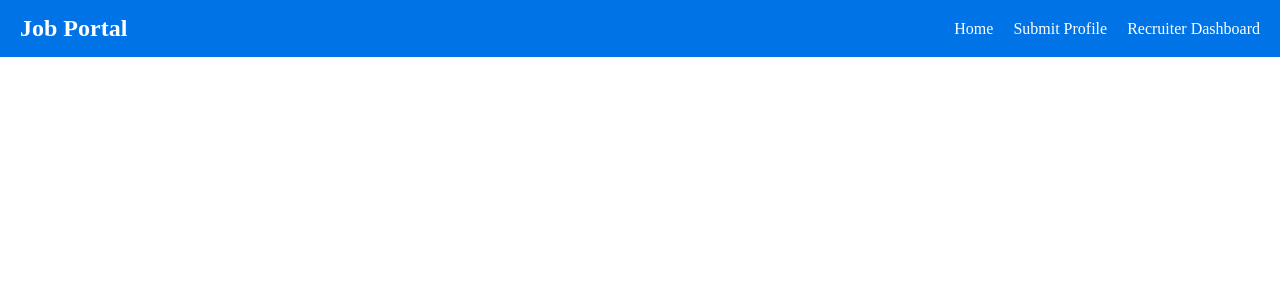
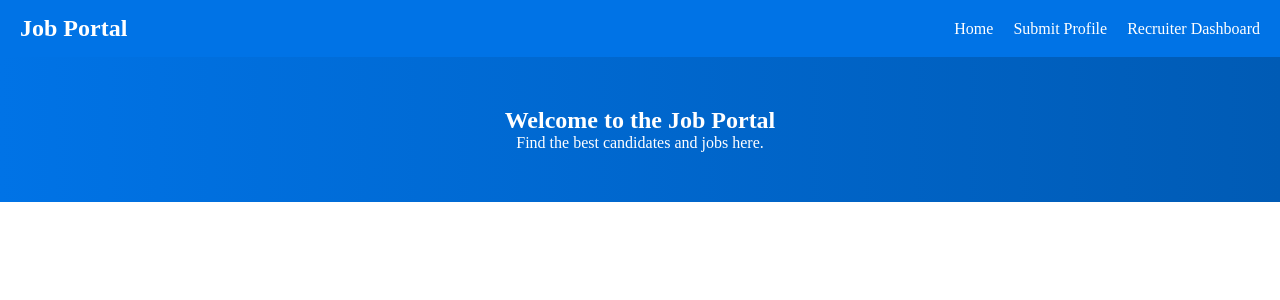
Before and after one commit to Jarshan/Job-Portal-Faite, a React (Vite) app: page / in a window 1280 px wide. Shown: the top 300 px of the page. Built offline with nearby package versions, Linux system fonts and the light colour scheme.

Commit message:
Home creation

```diff
--- a/src/App.jsx
+++ b/src/App.jsx
@@ -1,6 +1,7 @@
 import React from 'react'
 import { BrowserRouter as Router, Routes, Route } from "react-router-dom";
 import Navbar from './components/Navbar';
+import Home from './components/Home';
 
 
 
@@ -10,9 +11,8 @@ const App = () => {
   <Router>
     <Navbar/>
     <Routes>
-      {/* <Route path="/" element={<Home />} />
-      <Route path="/candidate" element={<CandidateForm />} />
-      <Route path="/recruiter" element={<RecruiterDashboard />} /> */}
+       <Route path="/" element={<Home/>} />
+
     </Routes>
   </Router>
   </div>
--- a/src/components/Home.jsx
+++ b/src/components/Home.jsx
@@ -0,0 +1,10 @@
+import "../styles/Home.css";
+
+const Home = () => (
+  <div className="home">
+    <h2>Welcome to the Job Portal</h2>
+    <p>Find the best candidates and jobs here.</p>
+  </div>
+);
+
+export default Home;
--- a/src/styles/Home.css
+++ b/src/styles/Home.css
@@ -0,0 +1,6 @@
+.home {
+    text-align: center;
+    padding: 50px;
+    background: linear-gradient(to right, #0073e6, #005bb5);
+    color: white;
+  }
```
